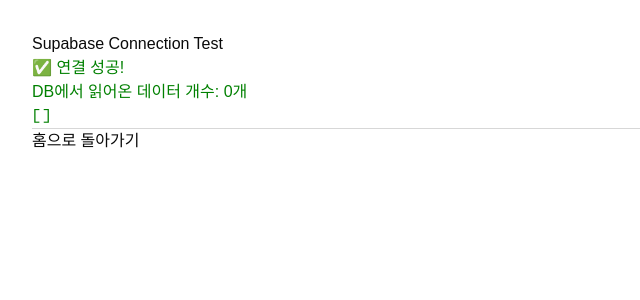
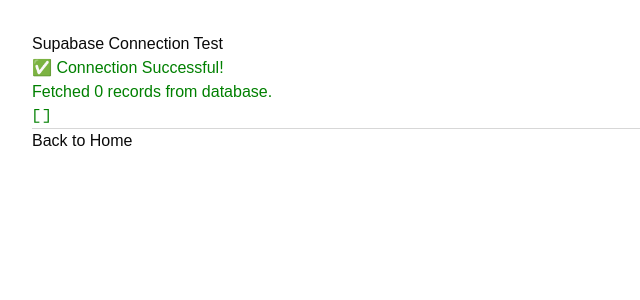
Before and after one commit to Bnsoft/stock_signalight, a Next.js app in the folder signalight-web/signalight-landing/: page /test-supabase in a window 1280 px wide. Shown: the top 300 px of the page, without its empty margins (0-640 px from the left). Built offline with nearby package versions, Linux system fonts and the light colour scheme; no server answers; the database is empty.

Commit message:
Translate all UI elements to English

```diff
--- a/signalight-web/signalight-landing/src/app/test-supabase/page.tsx
+++ b/signalight-web/signalight-landing/src/app/test-supabase/page.tsx
@@ -35,26 +35,26 @@
     <div style={{ padding: '2rem', fontFamily: 'sans-serif' }}>
       <h1>Supabase Connection Test</h1>
 
-      {status === 'loading' && <p>⏳ 연결 확인 중...</p>}
+      {status === 'loading' && <p>⏳ Checking connection...</p>}
 
       {status === 'success' && (
         <div style={{ color: 'green' }}>
-          <p>✅ 연결 성공!</p>
-          <p>DB에서 읽어온 데이터 개수: {data.length}개</p>
+          <p>✅ Connection Successful!</p>
+          <p>Fetched {data.length} records from database.</p>
           <pre>{JSON.stringify(data, null, 2)}</pre>
         </div>
       )}
 
       {status === 'error' && (
         <div style={{ color: 'red' }}>
-          <p>❌ 연결 실패</p>
-          <p>에러 메시지: {errorMsg}</p>
-          <p>Vercel의 환경변수(NEXT_PUBLIC_...) 설정을 다시 확인해 주세요.</p>
+          <p>❌ Connection Failed</p>
+          <p>Error: {errorMsg}</p>
+          <p>Please double-check your Vercel Environment Variables (NEXT_PUBLIC_...).</p>
         </div>
       )}
 
       <hr />
-      <p><a href="/">홈으로 돌아가기</a></p>
+      <p><a href="/">Back to Home</a></p>
     </div>
   )
 }
```
